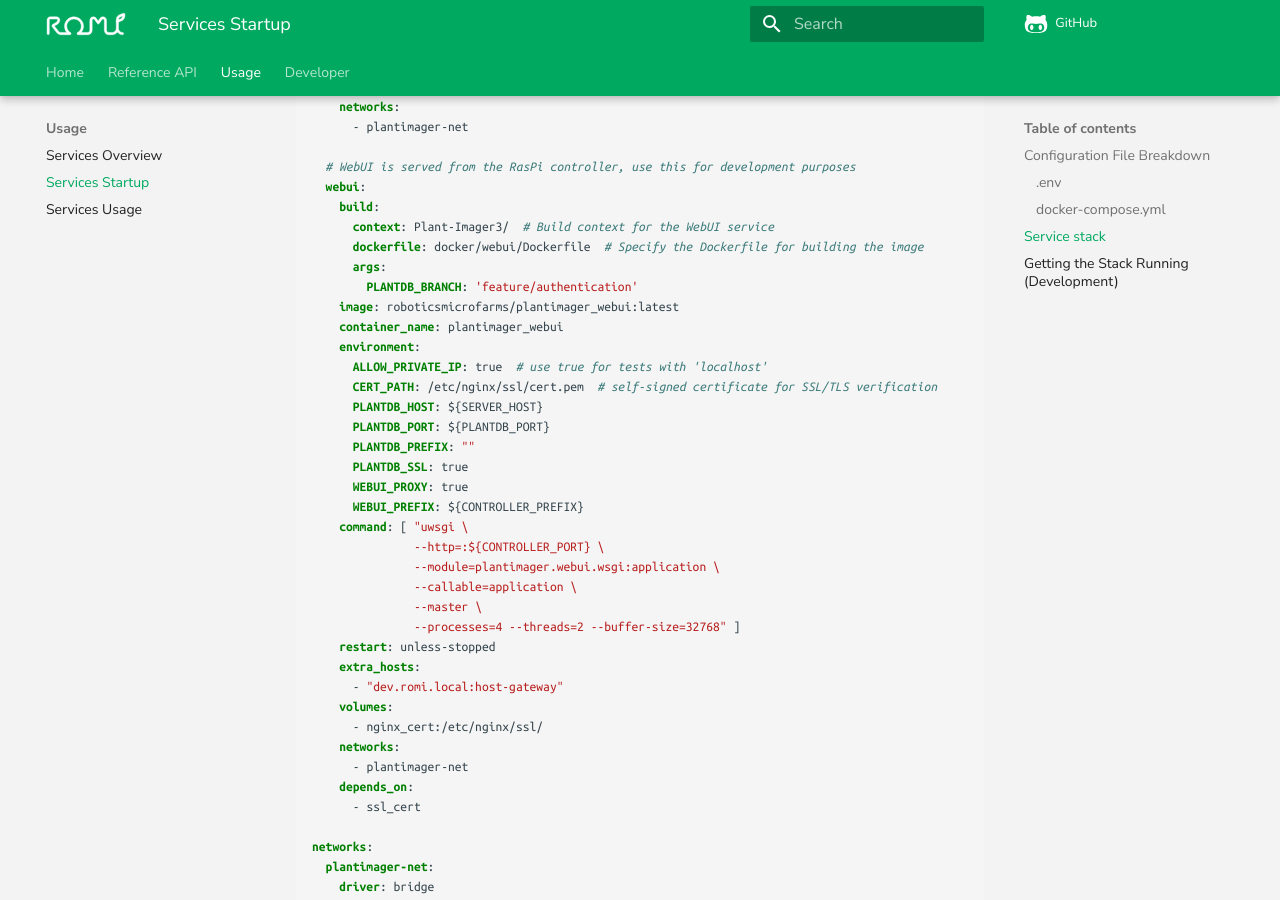
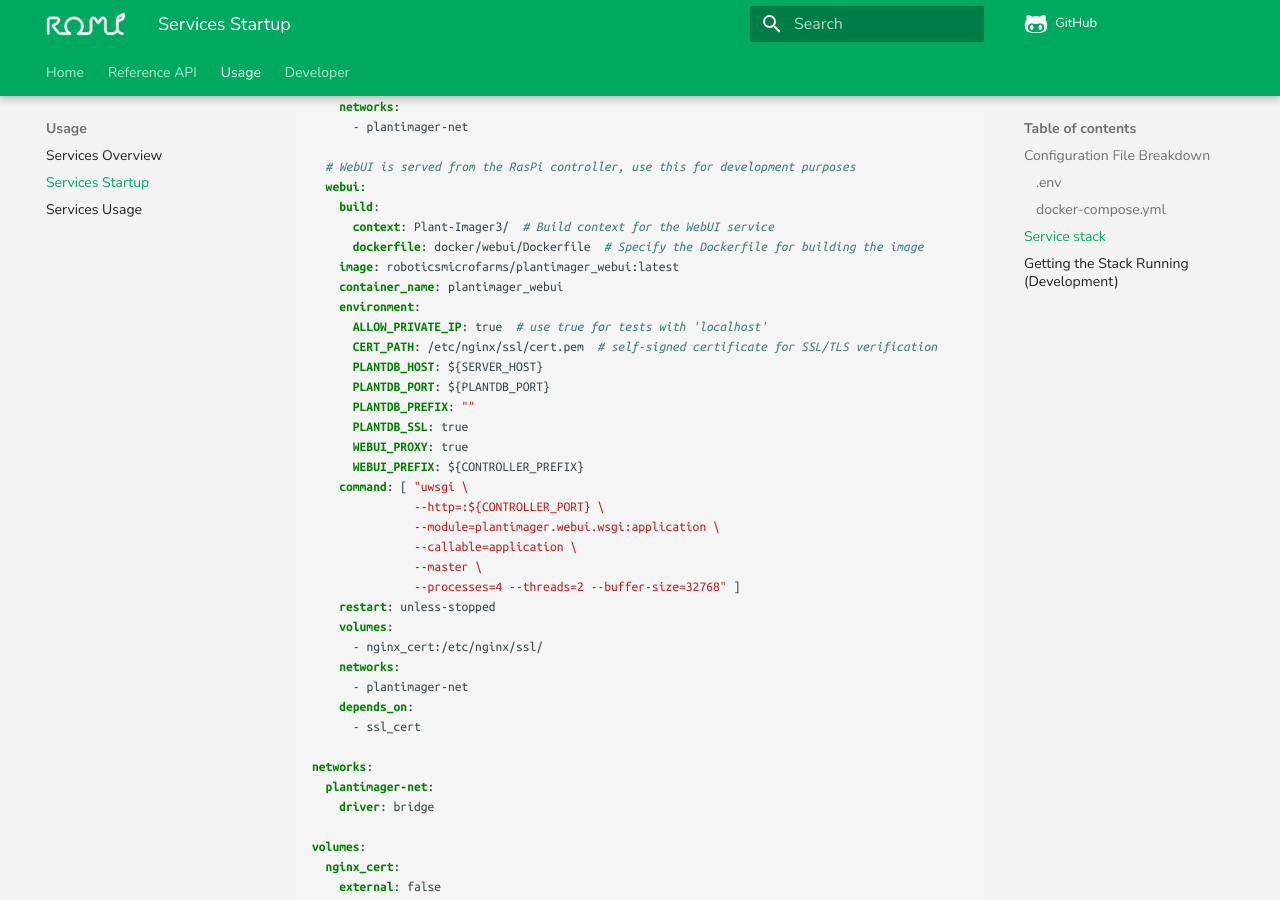
Before and after one commit to romi/Plant-Imager3, an MkDocs documentation site: the page built from docs/usage/services_startup.md, in a window 1280 px wide and 900 px high, scrolled down 4389 px. Built offline with MkDocs 1.6.1 and Material for MkDocs 9.7.7, drawn with Linux system fonts in a browser that asks for light colours; comment, search, counter and statistics services are not loaded.

Commit message:
Remove unused build args and extra hosts from services startup docs
- Delete the `args` block containing `PLANTDB_BRANCH` in `docs/usage/services_startup.md`
- Remove the `extra_hosts` entry from the WebUI service definition in the same file

```diff
--- a/docs/usage/services_startup.md
+++ b/docs/usage/services_startup.md
@@ -207,8 +207,6 @@ services:
     build:
       context: Plant-Imager3/  # Build context for the WebUI service
       dockerfile: docker/webui/Dockerfile  # Specify the Dockerfile for building the image
-      args:
-        PLANTDB_BRANCH: 'feature/authentication'
     image: roboticsmicrofarms/plantimager_webui:latest
     container_name: plantimager_webui
     environment:
@@ -227,8 +225,6 @@ services:
                --master \
                --processes=4 --threads=2 --buffer-size=32768" ]
     restart: unless-stopped
-    extra_hosts:
-      - "dev.romi.local:host-gateway"
     volumes:
       - nginx_cert:/etc/nginx/ssl/
     networks:
```
